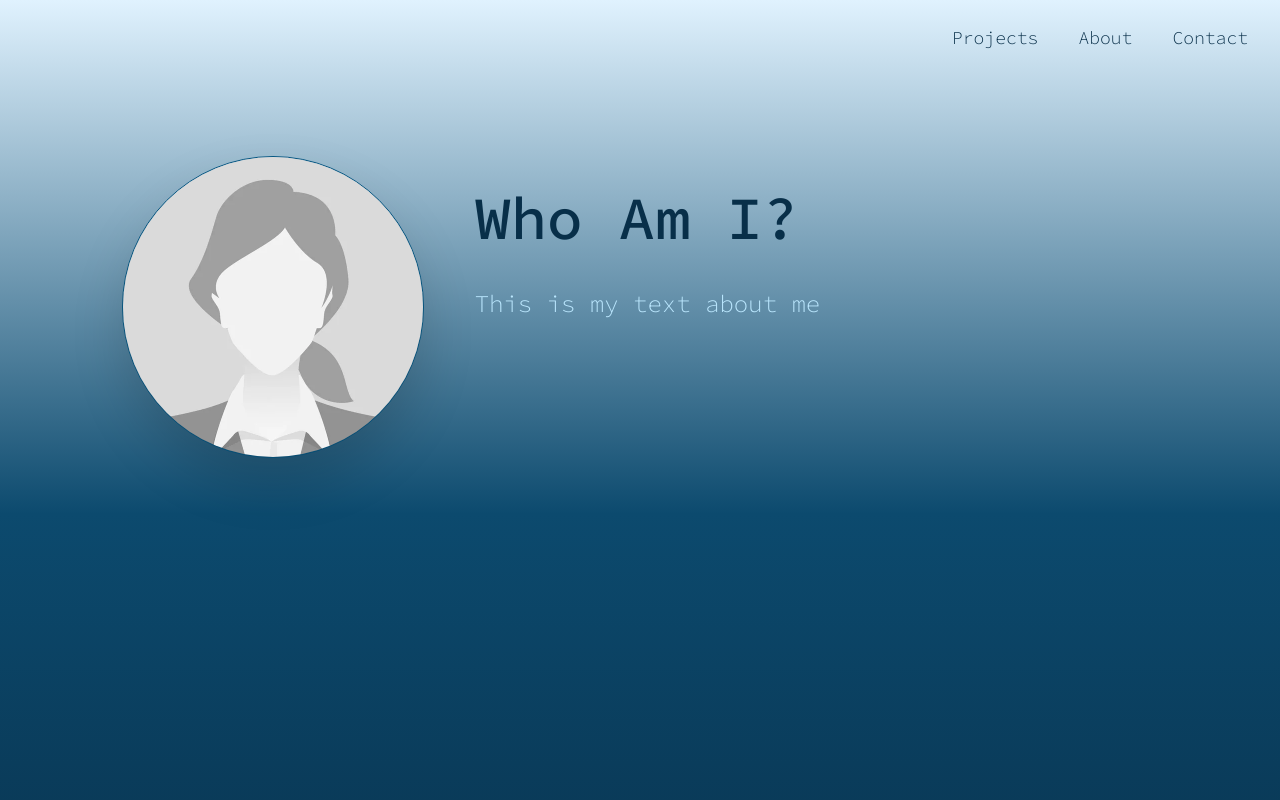
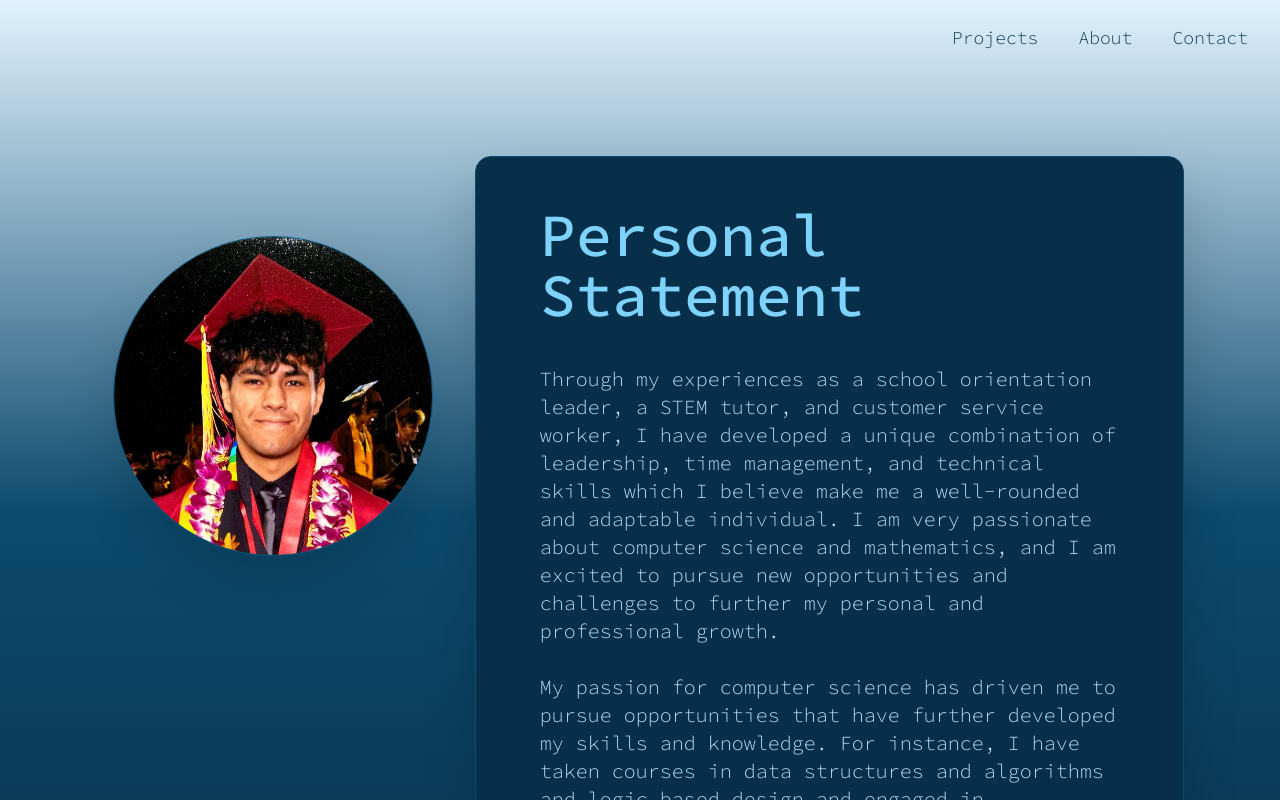
Before and after one commit to Matthew-Tapia/Personal_Website, a Next.js app: page /about in a window 1280 px wide. Shown: the top 800 px of the page. Built offline with nearby package versions, Linux system fonts and the light colour scheme.

Commit message:
Completed about me section and changed all sky-400 to sky-300

```diff
--- a/app/about/page.js
+++ b/app/about/page.js
@@ -3,25 +3,44 @@ import Image from "next/image";
 const page = () => {
   return (
     <div className="h-screen overflow-auto">
-      <div className="flex lg:flex-row space-x-6 flex-col mx-14 lg:mx-24 mt-6 lg:mt-20">
+      <div className="flex lg:flex-row space-x-6 flex-col mx-6 lg:mx-24 mt-6 lg:mt-20">
         <div className="portrait-section flex justify-center lg:basis-1/3 ">
-          <div className="rounded-full border border-sky-800">
+          <div className="rounded-full lg:pt-20">
             <Image
-              className="rounded-full drop-shadow-2xl"
-              src="/avatar.jpeg"
-              width={300}
-              height={300}
+              className="rounded-full border w-64 h-64 lg:w-80 lg:h-80 border-sky-800 drop-shadow-2xl"
+              src="/avatar.png"
+              width={350}
+              height={350}
               alt="avatar"
             />
           </div>
         </div>
-        <div className="text-section text-center lg:text-left lg:pt-8 pt-14 lg:basis-2/3">
-          <h1 className="lg:text-6xl text-5xl font-medium mb-10 text-sky-950">
-            Who Am I?
-          </h1>
-          <p className="lg:text-2xl text-xl my-10 font-light text-sky-200">
-            This is my text about me
-          </p>
+        <div className="text-section text-center lg:text-left lg:pt-0 pt-10 lg:basis-2/3">
+          <div className="border border-sky-900 bg-sky-950 drop-shadow-2xl rounded-2xl p-6 lg:px-16 lg:py-12 lg:space-y-6">
+            <h1 className="lg:text-6xl text-5xl font-medium mb-10 text-sky-300">
+              Personal Statement
+            </h1>
+            <p className="lg:text-xl text-lg my-10 font-light text-sky-200">
+              Through my experiences as a school orientation leader, a STEM
+              tutor, and customer service worker, I have developed a unique
+              combination of leadership, time management, and technical skills
+              which I believe make me a well-rounded and adaptable individual. I
+              am very passionate about computer science and mathematics, and I
+              am excited to pursue new opportunities and challenges to further
+              my personal and professional growth.
+              <br />
+              <br />
+              My passion for computer science has driven me to pursue
+              opportunities that have further developed my skills and knowledge.
+              For instance, I have taken courses in data structures and
+              algorithms and logic based design and engaged in independent
+              research projects in web, mobile, and general software
+              development. These experiences have broadened my perspective and
+              helped me develop a deeper understanding of computer science. I am
+              excited to continue exploring this field as I start on my journey
+              into internships and work experience.
+            </p>
+          </div>
         </div>
       </div>
     </div>
--- a/components/ContactForm.js
+++ b/components/ContactForm.js
@@ -67,7 +67,7 @@ const ContactForm = () => {
         ></textarea>
         <div className="flex justify-end">
           <button
-            className="font-medium border border-sky-800 w-2/5 lg:w-1/5 p-3 drop-shadow-2xl text-sky-950 rounded-md bg-sky-400"
+            className="font-medium border border-sky-800 w-2/5 lg:w-1/5 p-3 drop-shadow-2xl text-sky-950 rounded-md bg-sky-300"
             type="submit"
           >
             Send
```
Also changed, not shown: public/avatar.jpeg (deleted), public/avatar.png (added).
